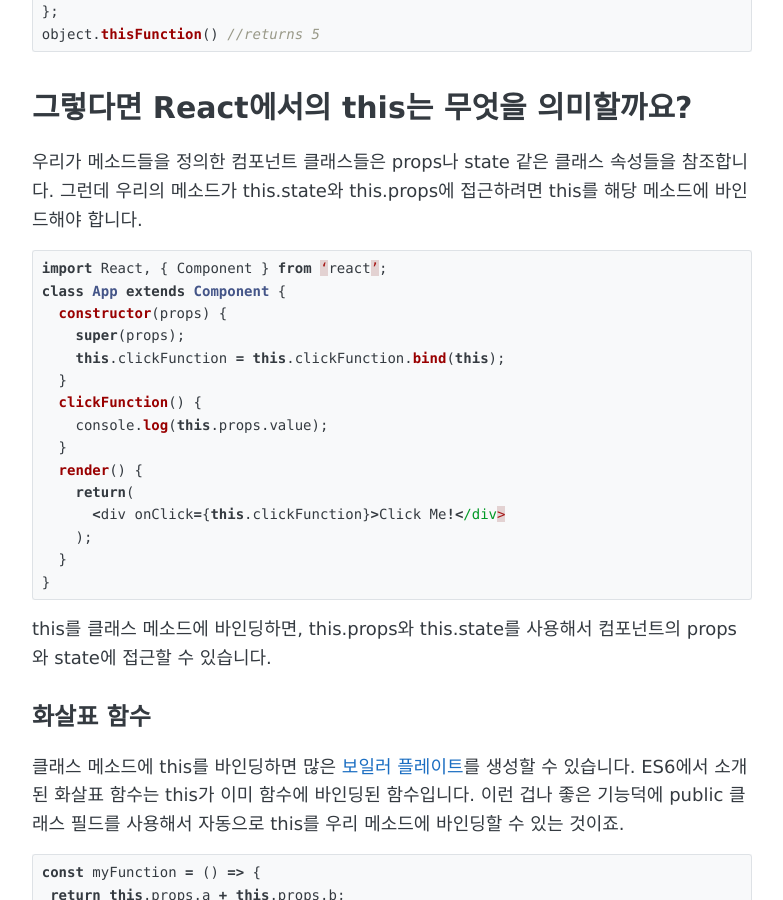
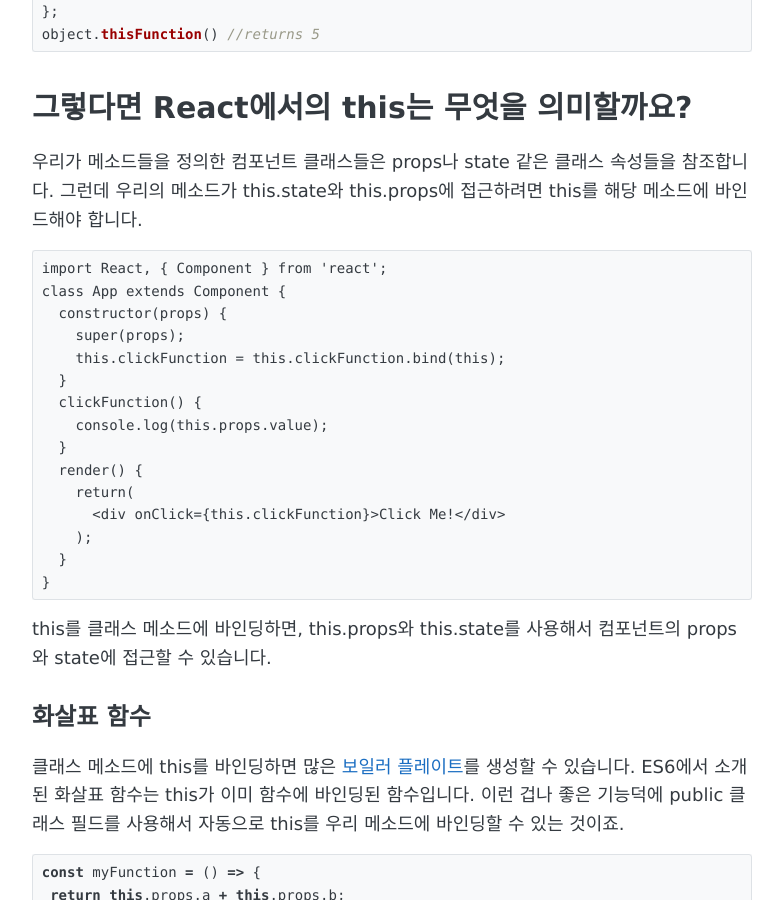
Before and after one commit to Seonghui/Seonghui.github.io, a Jekyll site: the page built from _posts/2018-09-12-medium-react-this.md, in a window 1280 px wide and 900 px high, scrolled down 2757 px. Shown: the whole window, without its empty margins (248-1031 px from the left). Built offline with Jekyll 4.4.1, drawn with Linux system fonts in a browser that asks for light colours.

Commit message:
Fix typo

````diff
--- a/_posts/2018-09-12-medium-react-this.md
+++ b/_posts/2018-09-12-medium-react-this.md
@@ -111,8 +111,8 @@
 # 그렇다면 React에서의 this는 무엇을 의미할까요?
 우리가 메소드들을 정의한 컴포넌트 클래스들은 props나 state 같은 클래스 속성들을 참조합니다. 그런데 우리의 메소드가 this.state와 this.props에 접근하려면 this를 해당 메소드에 바인드해야 합니다.
 
-```javascript
-import React, { Component } from ‘react’;
+```
+import React, { Component } from 'react';
 class App extends Component {
   constructor(props) {
     super(props);
````
